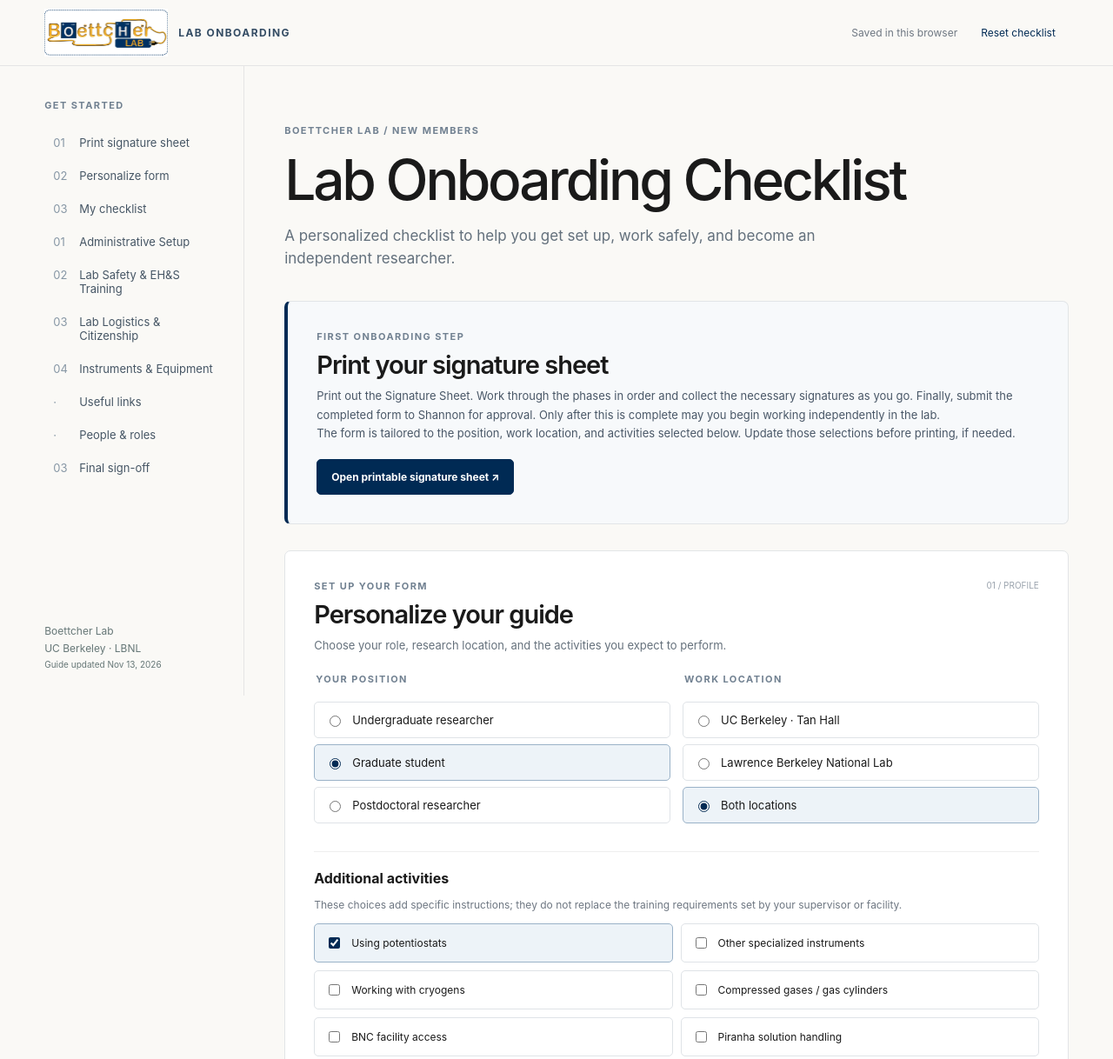
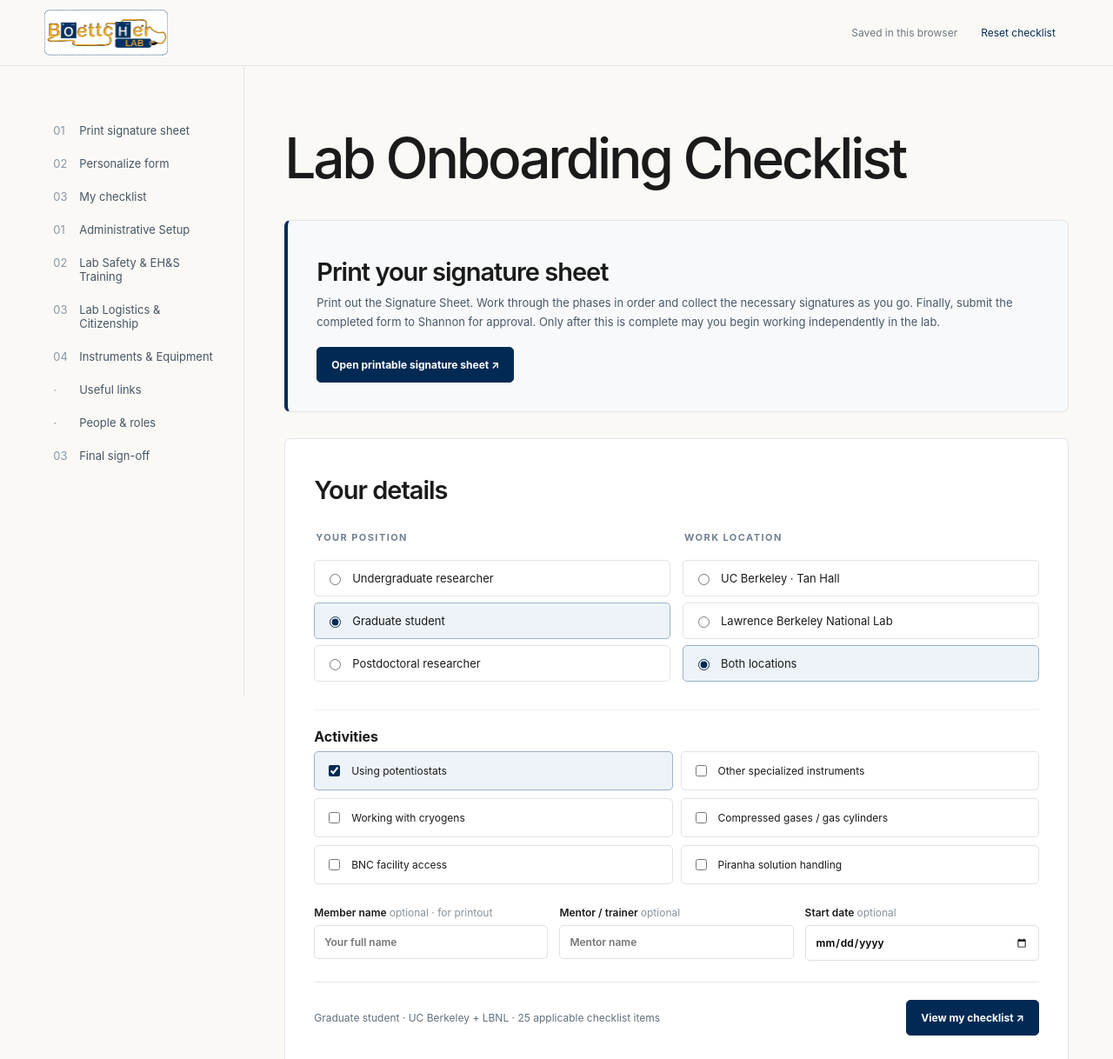
Before and after one commit to BoettcherLab/boettcher-lab, a plain HTML site: page onboarding/index.html in a window 1280 px wide. Shown: the top 1218 px of the page at 87% size. Drawn offline with Linux system fonts and the light colour scheme.

Commit message:
Simplify onboarding UI, use Roman phase numbering and compact header logo

```diff
--- a/onboarding/index.html
+++ b/onboarding/index.html
@@ -12,27 +12,27 @@
   <script defer src="app.js"></script>
 </head>
 <body>
-  <header class="topbar"><a class="brand" href="#welcome" aria-label="Boettcher Lab onboarding home"><img class="brand-logo" src="../assets/logo.png" alt="Boettcher Lab logo"><span class="brand-label">LAB ONBOARDING</span></a><div class="top-actions"><span class="save-state" id="saveState">Saved in this browser</span><button class="ghost-btn" id="resetButton" type="button">Reset checklist</button></div></header>
+  <header class="topbar"><a class="brand" href="#welcome" aria-label="Boettcher Lab onboarding home"><img class="brand-logo" src="../assets/logo.png" alt="Boettcher Lab logo"></a><div class="top-actions"><span class="save-state" id="saveState">Saved in this browser</span><button class="ghost-btn" id="resetButton" type="button">Reset checklist</button></div></header>
   <main class="shell" id="app">
     <aside class="sidebar" aria-label="Site navigation">
-      <div class="sidebar-title">GET STARTED</div><nav id="nav"></nav>
-      <div class="sidebar-footer"><div class="subtle">Boettcher Lab</div><span>UC Berkeley · LBNL</span><small>Guide updated Nov 13, 2026</small></div>
+      <nav id="nav"></nav>
+
     </aside>
     <div class="main-pane">
-      <section id="welcome" class="page-header"><p class="eyebrow">BOETTCHER LAB / NEW MEMBERS</p><h1>Lab Onboarding Checklist</h1><p class="lead">A personalized checklist to help you get set up, work safely, and become an independent researcher.</p></section>
-      <section class="panel first-step" id="print-first"><div class="section-heading"><div><div class="eyebrow">FIRST ONBOARDING STEP</div><h2>Print your signature sheet</h2><p>Print out the Signature Sheet. Work through the phases in order and collect the necessary signatures as you go. Finally, submit the completed form to Shannon for approval. Only after this is complete may you begin working independently in the lab.</p><p class="muted small">The form is tailored to the position, work location, and activities selected below. Update those selections before printing, if needed.</p></div></div><button class="primary-btn" id="printButtonFirst" type="button">Open printable signature sheet ↗</button></section>
+      <section id="welcome" class="page-header"><h1>Lab Onboarding Checklist</h1></section>
+      <section class="panel first-step" id="print-first"><div class="section-heading"><div><h2>Print your signature sheet</h2><p>Print out the Signature Sheet. Work through the phases in order and collect the necessary signatures as you go. Finally, submit the completed form to Shannon for approval. Only after this is complete may you begin working independently in the lab.</p></div></div><button class="primary-btn" id="printButtonFirst" type="button">Open printable signature sheet ↗</button></section>
       <section class="panel profile-panel" id="profile" aria-label="Personalize your checklist">
-        <div class="section-heading"><div><div class="eyebrow">SET UP YOUR FORM</div><h2>Personalize your guide</h2><p>Choose your role, research location, and the activities you expect to perform.</p></div><span class="small-stamp">01 / PROFILE</span></div>
+        <div class="section-heading"><div><h2>Your details</h2></div></div>
         <div class="form-columns"><fieldset><legend>YOUR POSITION</legend><label class="radio-row"><input type="radio" name="role" value="undergrad"> Undergraduate researcher</label><label class="radio-row"><input type="radio" name="role" value="grad"> Graduate student</label><label class="radio-row"><input type="radio" name="role" value="postdoc"> Postdoctoral researcher</label></fieldset><fieldset><legend>WORK LOCATION</legend><label class="radio-row"><input type="radio" name="location" value="ucb"> UC Berkeley · Tan Hall</label><label class="radio-row"><input type="radio" name="location" value="lbnl"> Lawrence Berkeley National Lab</label><label class="radio-row"><input type="radio" name="location" value="both"> Both locations</label></fieldset></div>
-        <div class="activity-zone"><h3>Additional activities</h3><p class="muted small">These choices add specific instructions; they do not replace the training requirements set by your supervisor or facility.</p><div class="activity-grid" id="activities"></div></div>
+        <div class="activity-zone"><h3>Activities</h3><div class="activity-grid" id="activities"></div></div>
         <div class="details-grid"><label>Member name <span class="optional">optional · for printout</span><input id="memberName" type="text" placeholder="Your full name" autocomplete="name" maxlength="120"></label><label>Mentor / trainer <span class="optional">optional</span><input id="mentorName" type="text" placeholder="Mentor name" maxlength="120"></label><label>Start date <span class="optional">optional</span><input id="startDate" type="date"></label></div>
         <div class="setup-bottom"><span id="profileDescription"></span><button class="primary-btn" id="beginButton" type="button">View my checklist <span aria-hidden="true">↗</span></button></div>
       </section>
-      <section class="dashboard" id="dashboard" aria-label="Progress dashboard"><div class="section-heading"><div><div class="eyebrow">ONBOARDING PHASES</div><h2>Your onboarding progress</h2><p id="progressContext"></p></div><button class="outline-btn" id="printButton" type="button">Print personalized signature sheet ↗</button></div><div class="progress-card"><div class="progress-top"><span><strong id="progressLabel">0 of 0</strong> tasks marked complete</span><strong id="progressPercent">0%</strong></div><div class="progress-track"><div class="progress-fill" id="progressFill"></div></div><p class="muted small">Checklist checkmarks are personal progress only. They do not replace trainer verification, required signatures, or PI authorization to work independently.</p></div><div class="section-tabs" id="sectionTabs"></div><div id="taskSections"></div></section>
-      <section class="panel reference" id="resources"><div class="section-heading"><div><div class="eyebrow">REFERENCE</div><h2>Useful links</h2><p>Resources copied from the original onboarding guide. Items marked “link pending” need confirmation.</p></div></div><label class="search-label">Find a resource <input id="resourceSearch" type="search" placeholder="Search forms, training, inventory…"></label><div class="resource-list" id="resourceList"></div></section>
-      <section class="panel reference" id="contacts"><div class="section-heading"><div><div class="eyebrow">PEOPLE</div><h2>Who to contact</h2><p>Lab role directory as of the uploaded November 13, 2026 guide. Verify assignments as needed.</p></div></div><div class="contacts-list" id="contactsList"></div></section>
-      <section class="panel signoff" id="signoff"><div class="section-heading"><div><div class="eyebrow">FINAL STEP</div><h2>Sign-off & authorization</h2><p>Use the personalized printout to gather signatures. Complete official approval before independent lab work.</p></div></div><div class="signoff-cols"><div><h3>Before your first independent experiment</h3><p>The original guide requires applicable trainer sign-offs, trainee and mentor signatures, and final approval from Shannon Boettcher.</p><p class="muted small">Only the applicable steps appear on your printed signature sheet. Do not consider a step formally verified because its website checkbox is checked.</p><button class="primary-btn" id="printButtonBottom" type="button">Generate printable signature sheet ↗</button></div><div class="signoff-note"><strong>Important distinction</strong><p>Progress is stored locally on this device. Nothing is submitted to the PI, supervisor, UC Berkeley, or LBNL through this site.</p><p>The signature page provides a printable administrative record, not an electronic-signature system.</p></div></div></section>
-      <footer class="footer">BOETTCHER LAB <span>Onboarding Guide · v1.1 · Updated 2026-11-13</span></footer>
+      <section class="dashboard" id="dashboard" aria-label="Progress dashboard"><div class="section-heading"><div><h2>Checklist</h2><p id="progressContext"></p></div><button class="outline-btn" id="printButton" type="button">Print personalized signature sheet ↗</button></div><div class="progress-card"><div class="progress-top"><span><strong id="progressLabel">0 of 0</strong> tasks marked complete</span><strong id="progressPercent">0%</strong></div><div class="progress-track"><div class="progress-fill" id="progressFill"></div></div><p class="muted small">Checklist checkmarks are personal progress only. They do not replace trainer verification, required signatures, or PI authorization to work independently.</p></div><div id="taskSections"></div></section>
+      <section class="panel reference" id="resources"><div class="section-heading"><div><h2>Useful links</h2></div></div><label class="search-label">Find a resource <input id="resourceSearch" type="search" placeholder="Search forms, training, inventory…"></label><div class="resource-list" id="resourceList"></div></section>
+      <section class="panel reference" id="contacts"><div class="section-heading"><div><h2>People & roles</h2></div></div><div class="contacts-list" id="contactsList"></div></section>
+      <section class="panel signoff" id="signoff"><div class="section-heading"><div><h2>Final sign-off</h2></div></div><p>Collect required trainer and mentor signatures, then submit the completed form to Shannon for final approval. Website checkmarks are not official sign-offs.</p><button class="primary-btn" id="printButtonBottom" type="button">Print signature sheet ↗</button></section>
+
     </div>
   </main>
   <div class="print-only" id="printSheet" aria-hidden="true"></div>
```
